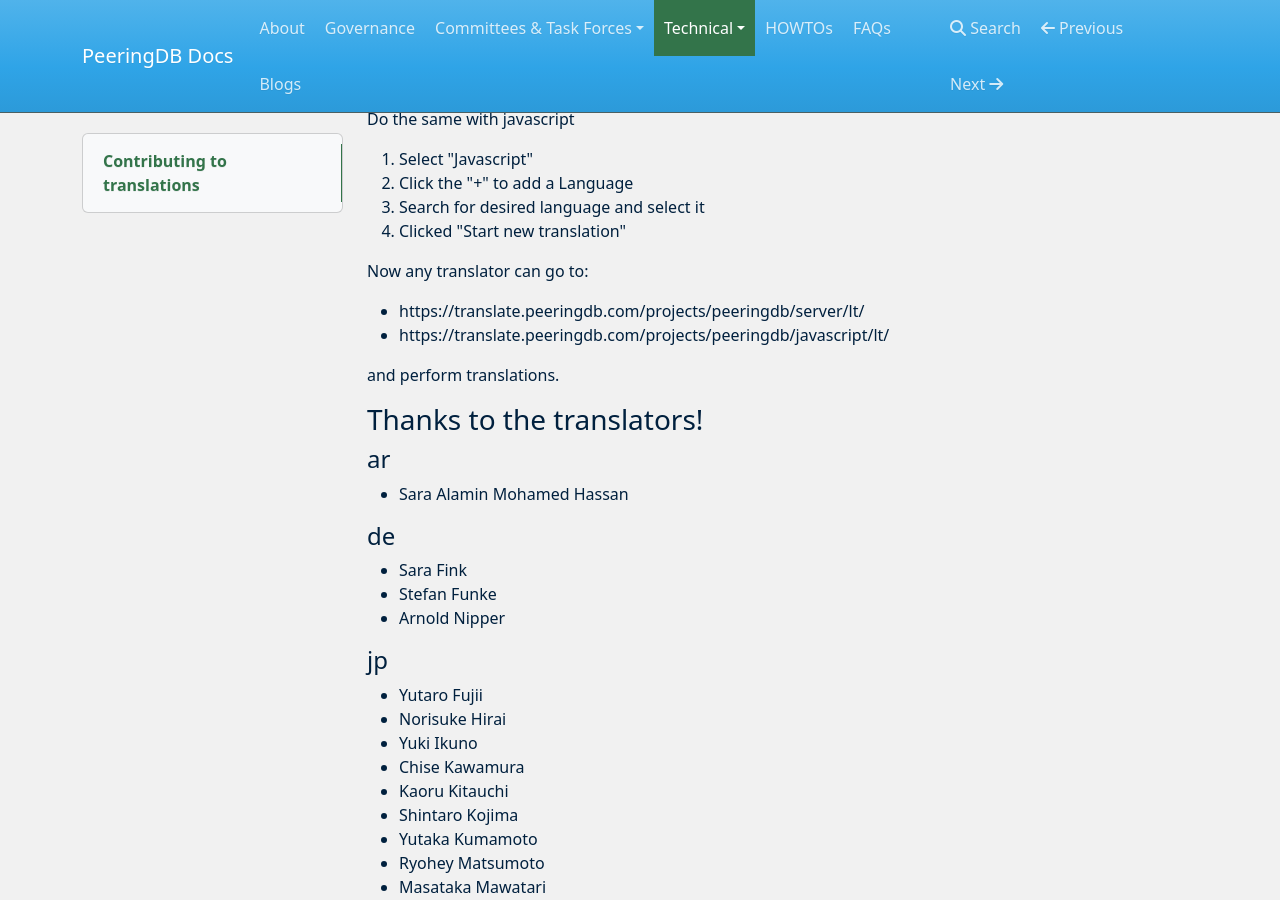
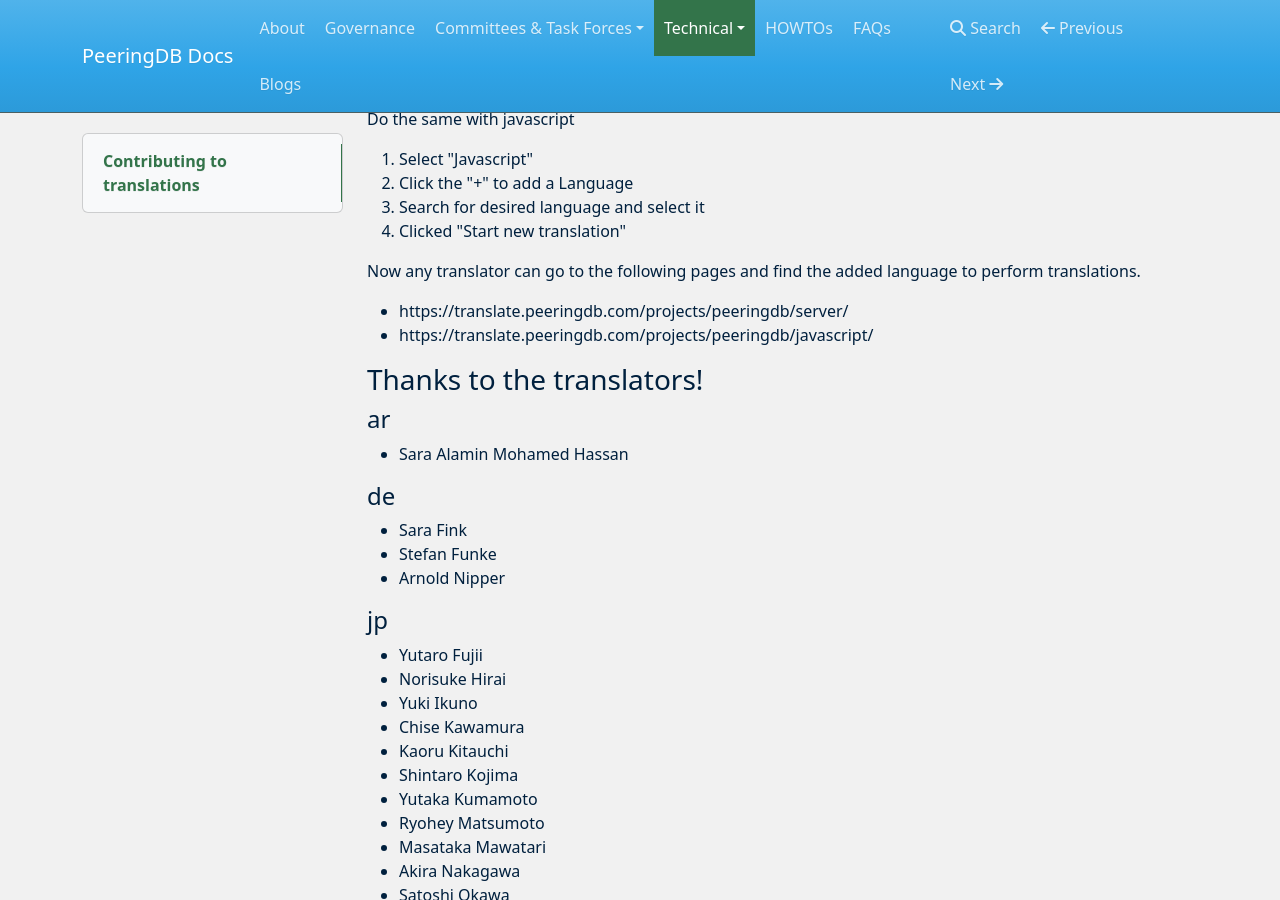
Before and after one commit to peeringdb/docs, an MkDocs documentation site: the page built from docs/translation.md, in a window 1280 px wide and 900 px high, scrolled down 853 px. Built offline with MkDocs 1.6.1, drawn with Linux system fonts in a browser that asks for light colours; nearby versions of some CDN libraries.

Commit message:
remove language specific parts

```diff
--- a/docs/translation.md
+++ b/docs/translation.md
@@ -38,12 +38,10 @@
 3. Search for desired language and select it
 4. Clicked "Start new translation"
 
-Now any translator can go to:
+Now any translator can go to the following pages and find the added language to perform translations.
 
-- https://translate.peeringdb.com/projects/peeringdb/server/lt/
-- https://translate.peeringdb.com/projects/peeringdb/javascript/lt/
-
-and perform translations.
+- https://translate.peeringdb.com/projects/peeringdb/server/
+- https://translate.peeringdb.com/projects/peeringdb/javascript/
 
 
 ### Thanks to the translators!
```
